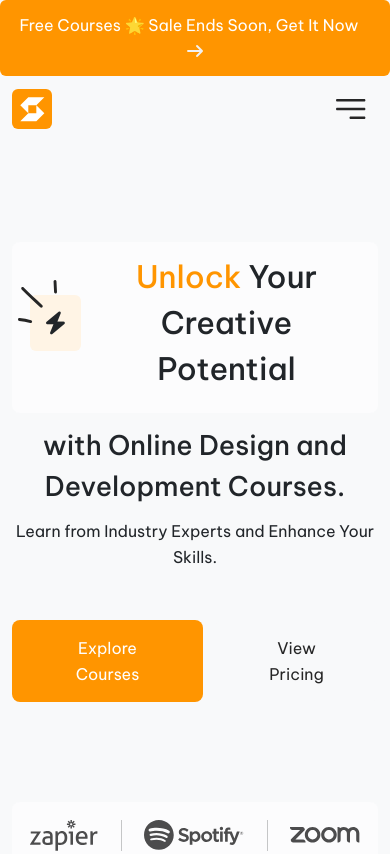
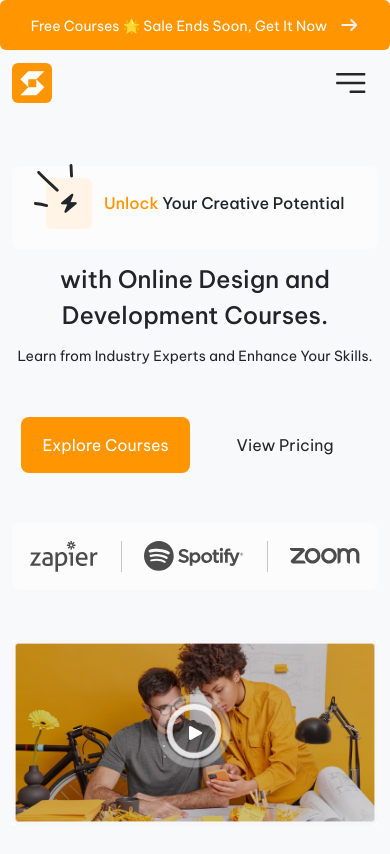
Before and after one commit to Rohit-specs/Project-Bootstrap, a website built with Vite: page src/index.html in a window 390 px wide. Shown: the top 854 px of the page. Built offline with nearby package versions, Linux system fonts and the light colour scheme.

Commit message:
Responsive accros all devices updated scss

```diff
--- a/src/scss/_banner-section.scss
+++ b/src/scss/_banner-section.scss
@@ -1,7 +1,8 @@
 .banner-section {
     .container {
         max-width: 60rem;
-        .decoration-lines{
+
+        .decoration-lines {
             top: -26%;
             left: -24%;
         }
@@ -29,9 +30,11 @@
     top: -18%;
     left: -22%;
     animation: pulse-border 3s linear infinite;
+
     &--border-2 {
         animation-delay: 1.5s;
     }
+
     @include media-breakpoint-down(md) {
         width: 3rem;
         height: 3rem;
@@ -40,3 +43,15 @@
         left: 5%;
     }
 }
+
+.banner-heading {
+    .h2 {
+        @include media-breakpoint-down(xl) {
+            font-size: 2.25rem;
+        }
+        @include media-breakpoint-down(sm) {
+            font-size: 1rem;
+        }
+    }
+
+}
--- a/src/scss/_custom.scss
+++ b/src/scss/_custom.scss
@@ -1,113 +1,185 @@
-
-body{
+body {
     background-color: $gray-100;
 }
 
 // CUSTOM ORANGE BTN
-.custom-btn{
+.custom-btn {
     padding: $custom-btn-padding-y $custom-btn-padding-x;
+    @include media-breakpoint-down(xl) {
+        padding: .875rem 1.25rem;
+    }
     background-color: $custom-btn-bg;
     color: $custom-btn-color;
     border-radius: .5rem;
-    &:hover{
+
+    &:hover {
         background-color: $border-color;
         color: $dark;
     }
 }
+
 // CUSTOM BORDER
-.custom-border{
+.custom-border {
     border: .0625rem solid $border-color;
 }
 
-.h-font-col{
+.h-font-col {
     color: $heading-color;
 }
 
 // PRIMARY COLOR VARIANT
-.bg-primary-95{
+.bg-primary-95 {
     background-color: $primary-95;
 }
-.bg-primary-97{
+
+.bg-primary-97 {
     background-color: $primary-97;
 }
-.bg-primary-90{
+
+.bg-primary-90 {
     background-color: $primary-90;
 }
-.bg-primary-75{
+
+.bg-primary-75 {
     background-color: $primary-75;
 }
-.bg-primary-70{
+
+.bg-primary-70 {
     background-color: $primary-70;
 }
-.bg-primary-80{
+
+.bg-primary-80 {
     background-color: $primary-80;
 }
-.bg-primary-99{
+
+.bg-primary-99 {
     background-color: $primary-99;
 }
 
 // GREY TEXT VARIANT
-.text-col-grey-10{
-    color:$grey-10;
+.text-col-grey-10 {
+    color: $grey-10;
 }
-.text-col-grey-20{
-    color:$grey-20;
+
+.text-col-grey-20 {
+    color: $grey-20;
 }
-.text-col-grey-35{
-    color:$grey-35;
+
+.text-col-grey-35 {
+    color: $grey-35;
 }
-.text-col-grey-40{
-    color:$grey-40;
+
+.text-col-grey-40 {
+    color: $grey-40;
 }
-.text-col-grey-60{
-    color:$grey-60;
+
+.text-col-grey-60 {
+    color: $grey-60;
 }
-.text-col-grey-70{
-    color:$grey-70;
+
+.text-col-grey-70 {
+    color: $grey-70;
 }
 
 // WHITE BG CLASSES
-.custom-bg-white99{
+.custom-bg-white99 {
     background-color: $whitebg-99;
 }
-.custom-bg-white97{
+
+.custom-bg-white97 {
     background-color: $whitebg-97;
 }
 
 
-// CONTAINER
+// RESPONSIVE CONTAINER
 
-$container-p-lg: 9.375rem;
-$container-p: 6.25rem;
-
-.container-pt{
-    padding-top: $container-p;
-}
-.container-pb{
-    padding-bottom: $container-p;
-}
-.container-ps{
-    padding-left: $container-p;
-}
-.container-pe{
-    padding-right: $container-p;
-}
-.container-pt-lg{
-    padding-top: $container-p-lg;
-}
-.container-pb-lg{
-    padding-bottom: $container-p-lg;
+@include media-breakpoint-down(xl) {
+    :root {
+        --container-p-lg: 6.25rem;
+        --container-p: 5rem;
+    }
 }
 
-// PARAGRAPH FONT WEIGHT
-p{
-    font-weight: 400;
+@include media-breakpoint-down(sm) {
+    :root {
+        --container-p-lg: 3.125rem;
+        --container-p: 3.125rem;
+    }
 }
 
-// EXTRA PADDING CLASS
-// .p-80{
-//     padding: 5rem;
-// }
+.container-pt {
+    padding-top: var(--container-p);
+}
+
+.container-pb {
+    padding-bottom: var(--container-p);
+}
+
+.container-ps {
+    padding-left: var(--container-p);
+}
+
+.container-pe {
+    padding-right: var(--container-p);
+}
+
+.container-pt-lg {
+    padding-top: var(--container-p-lg);
+}
+
+.container-pb-lg {
+    padding-bottom: var(--container-p-lg);
+}
+
+// PARAGRAPH OVERRIDES
+p {
+    font-weight: 400;
+    font-size: 1.125rem;
+
+    @include media-breakpoint-down(xl) {
+        font-size: 1rem;
+    }
+
+    @include media-breakpoint-down(sm) {
+        font-size: 0.875rem;
+    }
+}
+h1,.h1{
+    @include media-breakpoint-down(xl) {
+        font-size: 2.375rem;
+    }
+
+    @include media-breakpoint-down(sm) {
+        font-size: 3.125rem;
+    }
+}
+h2,.h2{
+    @include media-breakpoint-down(xl) {
+        font-size: 3.75rem;
+    }
+
+    @include media-breakpoint-down(sm) {
+        font-size: 1.75rem;
+    }
+}
+h3,.h3{
+    @include media-breakpoint-down(xl) {
+        font-size: 1.75rem;
+    }
+
+    @include media-breakpoint-down(sm) {
+        font-size: 1.5rem;
+    }
+}
+h4,.h4{
+    @include media-breakpoint-down(xl) {
+        font-size: 1.25rem;
+    }
+
+    @include media-breakpoint-down(sm) {
+        font-size: 1.125rem;
+    }
+}
 
 // ACCORDIAN OVERRIDE CLASSES
 .accordion-button:not(.collapsed) {
@@ -140,6 +212,18 @@ p{
 //     transition: var(--bs-accordion-btn-icon-transition);
 // }
 .accordion-button:focus {
-  outline: none !important;
-  box-shadow: none !important;
+    outline: none !important;
+    box-shadow: none !important;
 }
+
+// OVERRIDING ICON-LINK GAP
+.icon-link{
+    gap: 1rem;
+    @include media-breakpoint-down(xl) {
+        gap: .8125rem;
+    }
+
+    @include media-breakpoint-down(sm) {
+        gap: 0.625rem;
+    }
+}
--- a/src/scss/_header.scss
+++ b/src/scss/_header.scss
@@ -1,6 +1,5 @@
 header{
     color: $border-color;
-
 }
 .nav-link{
     &:hover{
--- a/src/scss/_pricing-section.scss
+++ b/src/scss/_pricing-section.scss
@@ -9,6 +9,9 @@
         .img-thumbnail{
             padding: .375rem;
         }
+        .plan-price{
+            line-height: 73%;
+        }
     }
 
 }
--- a/src/scss/_variables.scss
+++ b/src/scss/_variables.scss
@@ -1,4 +1,3 @@
-
 $primary: #FF9500;
 $border-color: #F1F1F3;
 $heading-color: #262626;
@@ -11,10 +10,10 @@ $primary-95: #FFF4E5;
 $primary-97: #FFF9F0;
 $primary-99: #FFFDFA;
 
-$whitebg-99:#FCFCFD;
-$whitebg-97:#F7F7F8;
-$whitebg-95:#F1F1F3;
-$whitebg-90:#E4E4E7;
+$whitebg-99: #FCFCFD;
+$whitebg-97: #F7F7F8;
+$whitebg-95: #F1F1F3;
+$whitebg-90: #E4E4E7;
 
 $grey-10: #1A1A1A;
 $grey-15: #262626;
@@ -25,48 +24,62 @@ $grey-60: #98989A;
 $grey-70: #B3B3B3;
 
 // COLORS
-$white:    #fff ;
-$gray-100: #f8f9fa ;
-$gray-200: #e9ecef ;
-$gray-300: #dee2e6 ;
-$gray-400: #ced4da ;
-$gray-500: #adb5bd ;
-$gray-600: #6c757d ;
-$gray-700: #495057 ;
-$gray-800: #343a40 ;
-$gray-900: #212529 ;
-$black:    #000 ;
+$white: #fff;
+$gray-100: #f8f9fa;
+$gray-200: #e9ecef;
+$gray-300: #dee2e6;
+$gray-400: #ced4da;
+$gray-500: #adb5bd;
+$gray-600: #6c757d;
+$gray-700: #495057;
+$gray-800: #343a40;
+$gray-900: #212529;
+$black: #000;
+
+// ROOT VARIABLES
+:root {
+  // CONTAINER PADDING
+  --container-p-lg: 9.375rem;
+  --container-p: 6.25rem;
+
+  // HEADING VARIABLES
+
+}
+
+// RESPONSIVE CONTAINER
+
 
 // LINKS
 
-$link-color:                              #262626;
-$link-decoration:                         none;
-$link-shade-percentage:                   20% ;
-$link-hover-color:                        shift-color($link-color, $link-shade-percentage) ;
-$link-hover-decoration:                   null ;
+$link-color: #262626;
+$link-decoration: none;
+$link-shade-percentage: 20%;
+$link-hover-color: shift-color($link-color, $link-shade-percentage);
+$link-hover-decoration: null;
 
 // FONTS
 
-$font-family-sans-serif: "Be Vietnam Pro",sans-serif;
-$font-family-monospace: "Be Vietnam Pro",sans-serif;
+$font-family-sans-serif: "Be Vietnam Pro", sans-serif;
+$font-family-monospace: "Be Vietnam Pro", sans-serif;
 
-$font-weight-base:            600;
-$line-height-base:            1.625;
+$font-weight-base: 600;
+$line-height-base: 1.625;
+
 
 
 // HEADING
 
-$headings-font-family:        "Be Vietnam Pro",sans-serif;
-$headings-line-height:        1.5;
+$headings-font-family: "Be Vietnam Pro", sans-serif;
+$headings-line-height: 1.5;
 
-$font-size-base:              1rem;
+$font-size-base: 1rem;
 
-$h1-font-size:                $font-size-base * 5;
-$h2-font-size:                $font-size-base * 3;
-$h3-font-size:                $font-size-base * 2.375;
-$h4-font-size:                $font-size-base * 1.5;
-$h5-font-size:                $font-size-base * 1.25;
-$h6-font-size:                $font-size-base;
+$h1-font-size: $font-size-base * 5;
+$h2-font-size: $font-size-base * 3;
+$h3-font-size: $font-size-base * 2.375;
+$h4-font-size: $font-size-base * 1.5;
+$h5-font-size: $font-size-base * 1.25;
+$h6-font-size: $font-size-base;
 
 // SPACERS
 
@@ -97,8 +110,8 @@ $custom-btn-color: $white;
 
 // BUTTONS
 
-$input-btn-padding-y:         .875rem ;
-$input-btn-padding-x:         2.125rem ;
+$input-btn-padding-y: .875rem;
+$input-btn-padding-x: 2.125rem;
 
 
 // $input-btn-padding-y-sm:      .25rem ;
@@ -110,23 +123,19 @@ $input-btn-padding-x:         2.125rem ;
 // $input-btn-font-size-lg:      $font-size-lg ;
 
 // NAVBAR HAMBURGER ICON
-$navbar-light-toggler-icon-bg:      url("./../icons/bars.svg");
-
-// CONTAINER PADDING
-$container-p-lg: 9.375rem;
-$container-p: 6.25rem;
+$navbar-light-toggler-icon-bg: url("./../icons/bars.svg");
 
 // ACCORDIAN VARIABLES OVERRIDES
-$accordion-padding-y:                     0rem .5rem;
-$accordion-padding-x:                     0rem;
-$accordion-color:                         #262626;
+$accordion-padding-y: 0rem .5rem;
+$accordion-padding-x: 0rem;
+$accordion-color: #262626;
 
-$accordion-button-padding-y:              1.25rem;
-$accordion-button-padding-x:              1.25rem;
-$accordion-button-bg:                     #FFF4E5;
+$accordion-button-padding-y: 1.25rem;
+$accordion-button-padding-x: 1.25rem;
+$accordion-button-bg: #FFF4E5;
 
-$accordion-icon-width:                    1.25rem;
-$accordion-icon-transform:                rotate(-135deg);
+$accordion-icon-width: 1.25rem;
+$accordion-icon-transform: rotate(-135deg);
 
-$accordion-button-icon:         url("./../icons/accordian-btn-icon.svg");
-$accordion-button-active-icon:  url("./../icons/accordian-btn-icon-active.svg");
+$accordion-button-icon: url("./../icons/accordian-btn-icon.svg");
+$accordion-button-active-icon: url("./../icons/accordian-btn-icon-active.svg");
```
